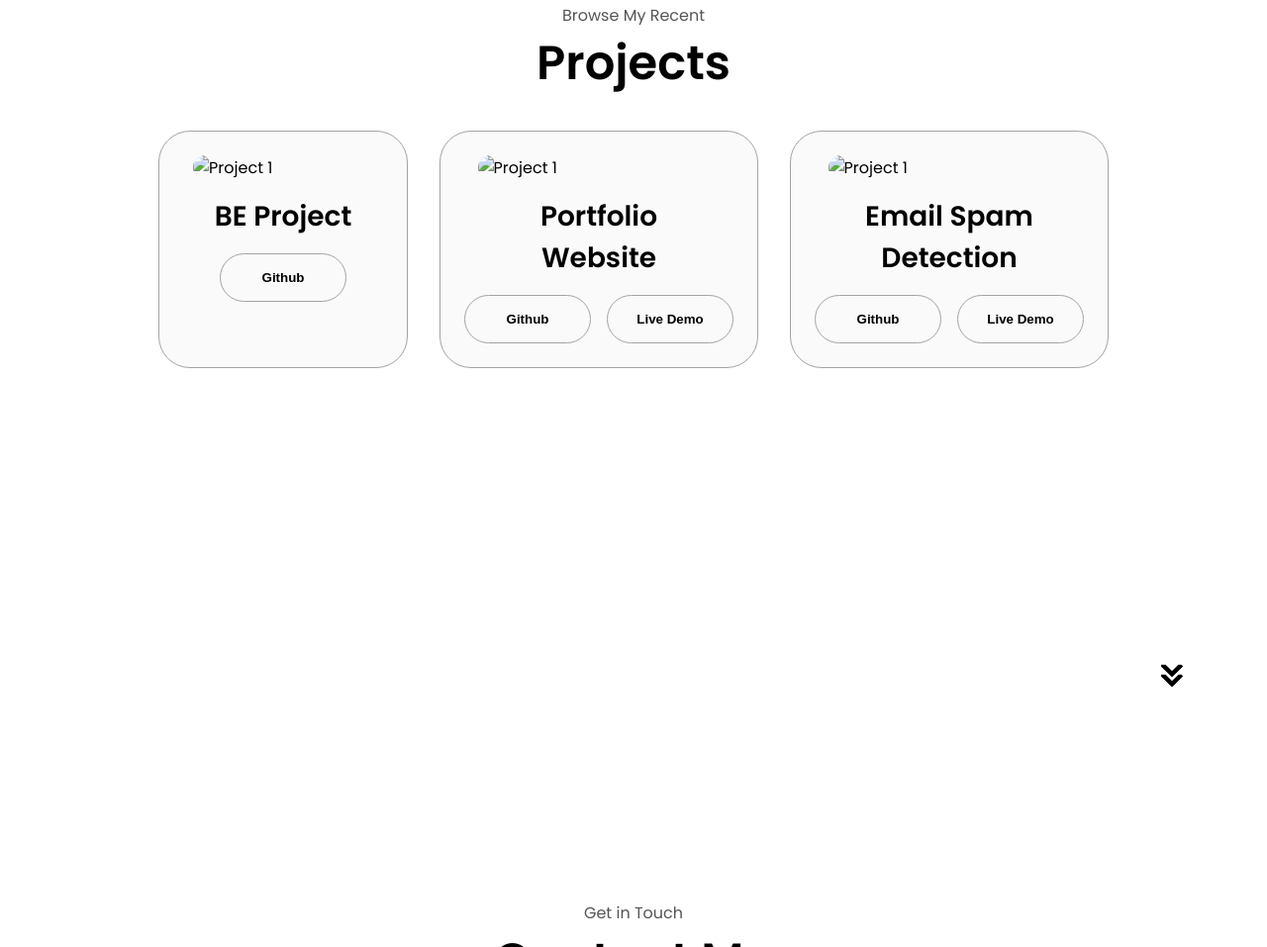
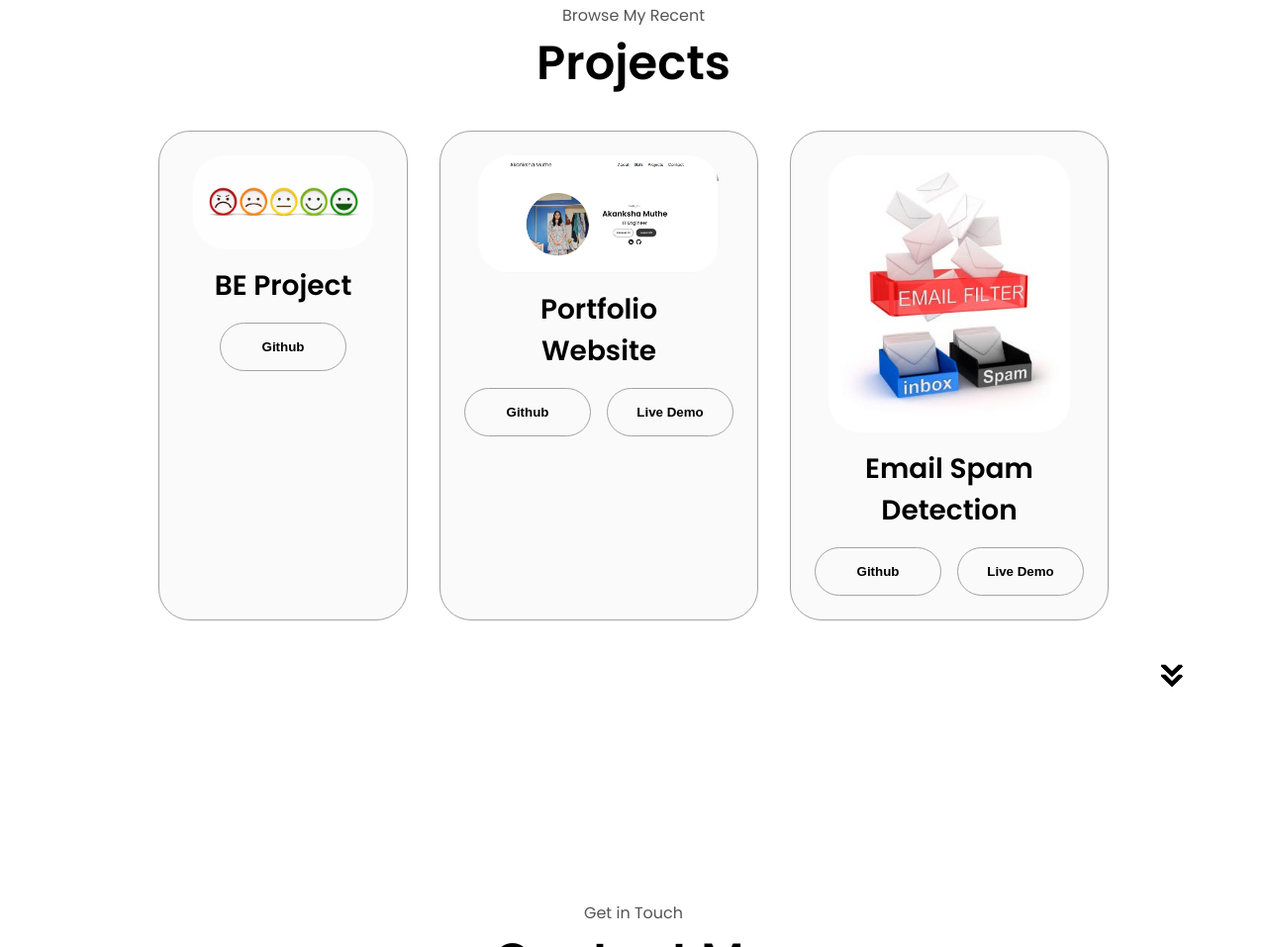
Before and after one commit to Aknm17/Portfolio, a plain HTML site: page index.html in a window 1280 px wide. Shown: the part 2461-3418 px from the top of the page at 99% size. Drawn offline with Linux system fonts and the light colour scheme.

Commit message:
added project images

```diff
--- a/index.html
+++ b/index.html
@@ -185,7 +185,7 @@
         <div class="about-containers">
         <div class="details-container color-container">
             <div class="article-container">
-                <img src="./Assets/project-1.png" alt="Project 1" class="project-img">
+                <img src="./Assets/project-1.jpg" alt="Project 1" class="project-img">
             </div>
             <h2 class="experience-sub-title project-title">BE Project</h2>
             <div class="btn-container">
@@ -196,7 +196,7 @@
         </div>
         <div class="details-container color-container">
             <div class="article-container">
-                <img src="./Assets/project-1.png" alt="Project 1" class="project-img">
+                <img src="./Assets/project-2.png" alt="Project 2" class="project-img">
             </div>
             <h2 class="experience-sub-title project-title">Portfolio Website</h2>
             <div class="btn-container">
@@ -209,7 +209,7 @@
             </div>
         </div><div class="details-container color-container">
             <div class="article-container">
-                <img src="./Assets/project-1.png" alt="Project 1" class="project-img">
+                <img src="./Assets/project-3.jpg" alt="Project 3" class="project-img">
             </div>
             <h2 class="experience-sub-title project-title">Email Spam Detection</h2>
             <div class="btn-container">
```
